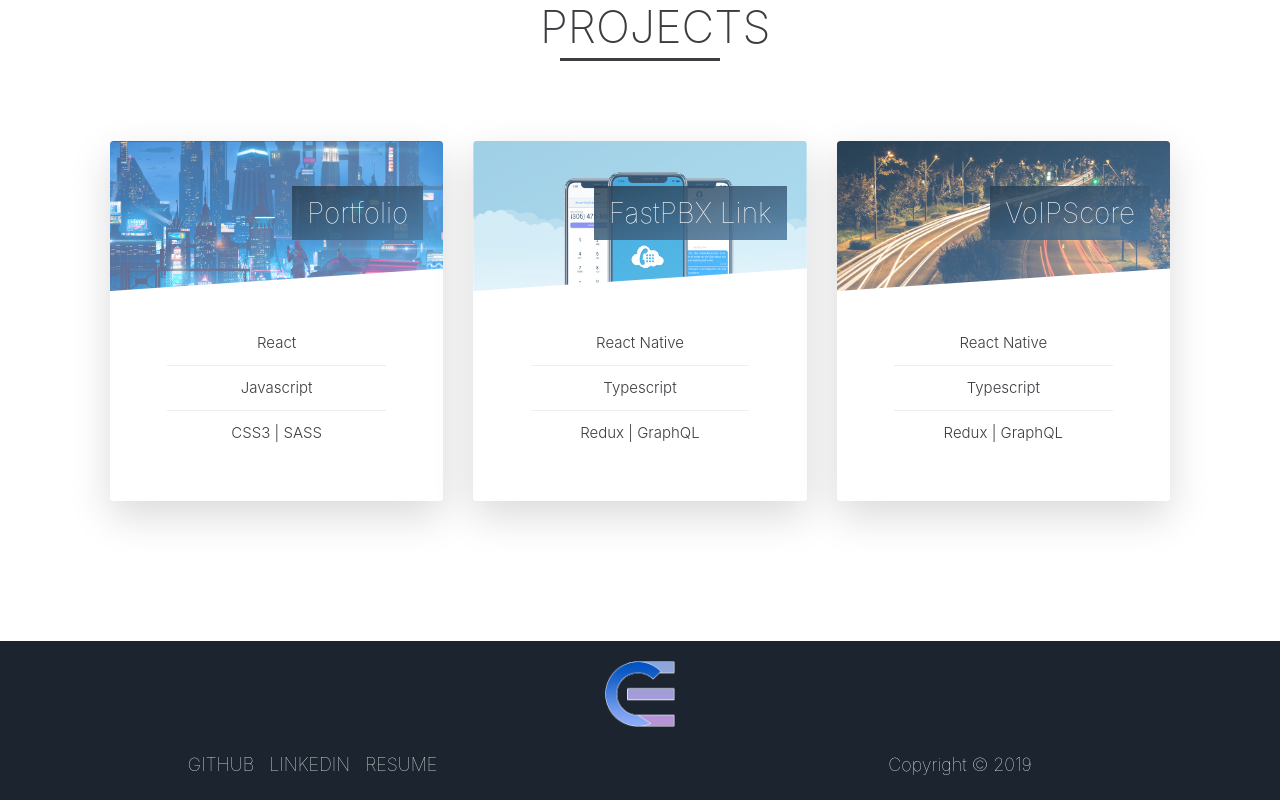
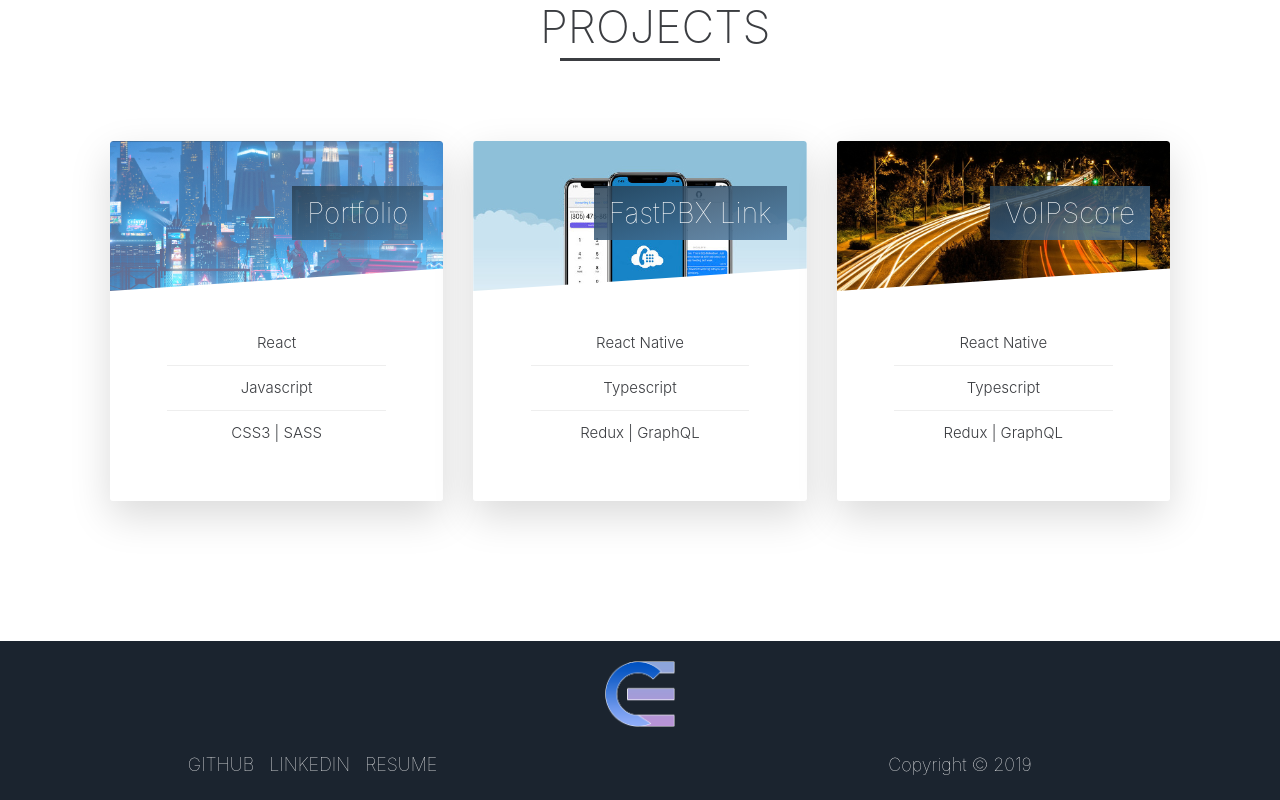
Before and after one commit to chris24elias/portfolio, a React (Create React App) app: page / in a window 1280 px wide. Shown: the part 2280-3080 px from the top of the page. Built offline with nearby package versions, Linux system fonts and the light colour scheme.

Commit message:
made it easier to dynamically change background image of project

```diff
--- a/public/css/main.css
+++ b/public/css/main.css
@@ -401,10 +401,6 @@ a {
     @media (max-width: 56.25em) {
       .card__picture {
         height: 20rem; } }
-    .card__picture__fastpbx-link {
-      background-image: linear-gradient(to right bottom, #283e51, #4b79a1), url("../images/pbxlink.jpeg"); }
-    .card__picture__voipscore {
-      background-image: linear-gradient(to right bottom, #283e51, #4b79a1), url("../images/voipscore.jpg"); }
   .card__heading {
     font-size: 2.8rem;
     font-weight: 100;
--- a/scss/_projects.scss
+++ b/scss/_projects.scss
@@ -106,23 +106,23 @@
       height: 20rem;
     }
 
-    &__fastpbx-link {
-      background-image: linear-gradient(
-          to right bottom,
-          $color-primary-light,
-          $color-primary
-        ),
-        url("../images/pbxlink.jpeg");
-    }
+    // &__fastpbx-link {
+    //   background-image: linear-gradient(
+    //       to right bottom,
+    //       $color-primary-light,
+    //       $color-primary
+    //     ),
+    //     url("../images/pbxlink.jpeg");
+    // }
 
-    &__voipscore {
-      background-image: linear-gradient(
-          to right bottom,
-          $color-primary-light,
-          $color-primary
-        ),
-        url("../images/voipscore.jpg");
-    }
+    // &__voipscore {
+    //   background-image: linear-gradient(
+    //       to right bottom,
+    //       $color-primary-light,
+    //       $color-primary
+    //     ),
+    //     url("../images/voipscore.jpg");
+    // }
   }
 
   &__heading {
--- a/src/Components/ProjectCard.js
+++ b/src/Components/ProjectCard.js
@@ -14,7 +14,14 @@ const ProjectCard = ({ title, technologies, repoLink, image }) => {
   return (
     <div class="card">
       <div class="card__side card__side--front">
-        <div class={"card__picture card__picture__" + image}>&nbsp;</div>
+        <div
+          class={"card__picture"}
+          style={{
+            backgroundImage: image ? `url(${image})` : null
+          }}
+        >
+          &nbsp;
+        </div>
         <h3 class="card__heading">
           <span class="card__heading-span">{title}</span>
         </h3>
--- a/src/ResumeInfo.json
+++ b/src/ResumeInfo.json
@@ -34,13 +34,13 @@
       "title": "FastPBX Link",
       "technologies": ["React Native", "Typescript", "Redux | GraphQL"],
       "repoLink": "https://github.com/chris24elias/fastpbx-link-demo",
-      "image": "fastpbx-link"
+      "image": "images/pbxlink.jpeg"
     },
     {
       "title": "VoIPScore",
       "technologies": ["React Native", "Typescript", "Redux | GraphQL"],
       "repoLink": "https://github.com/chris24elias/voipscore_demo",
-      "image": "voipscore"
+      "image": "images/voipscore.jpg"
     }
   ]
 }
```
